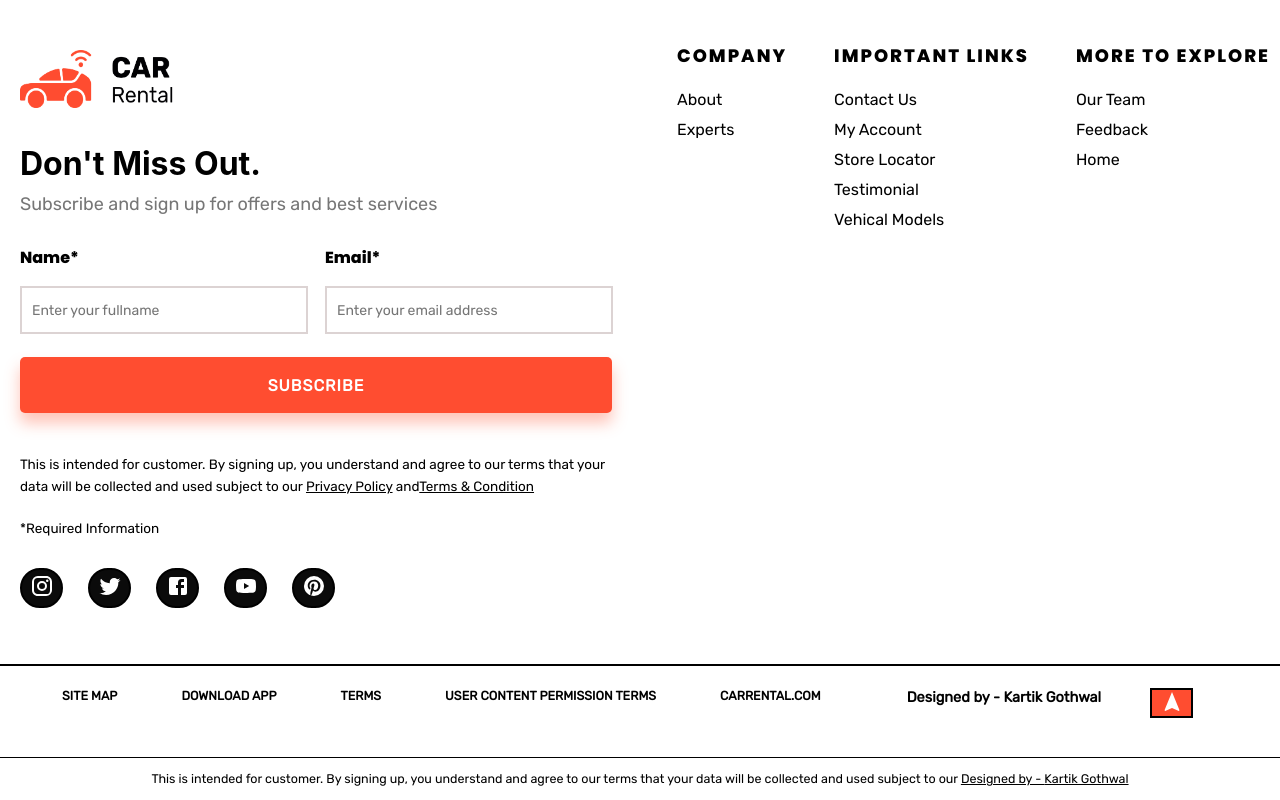
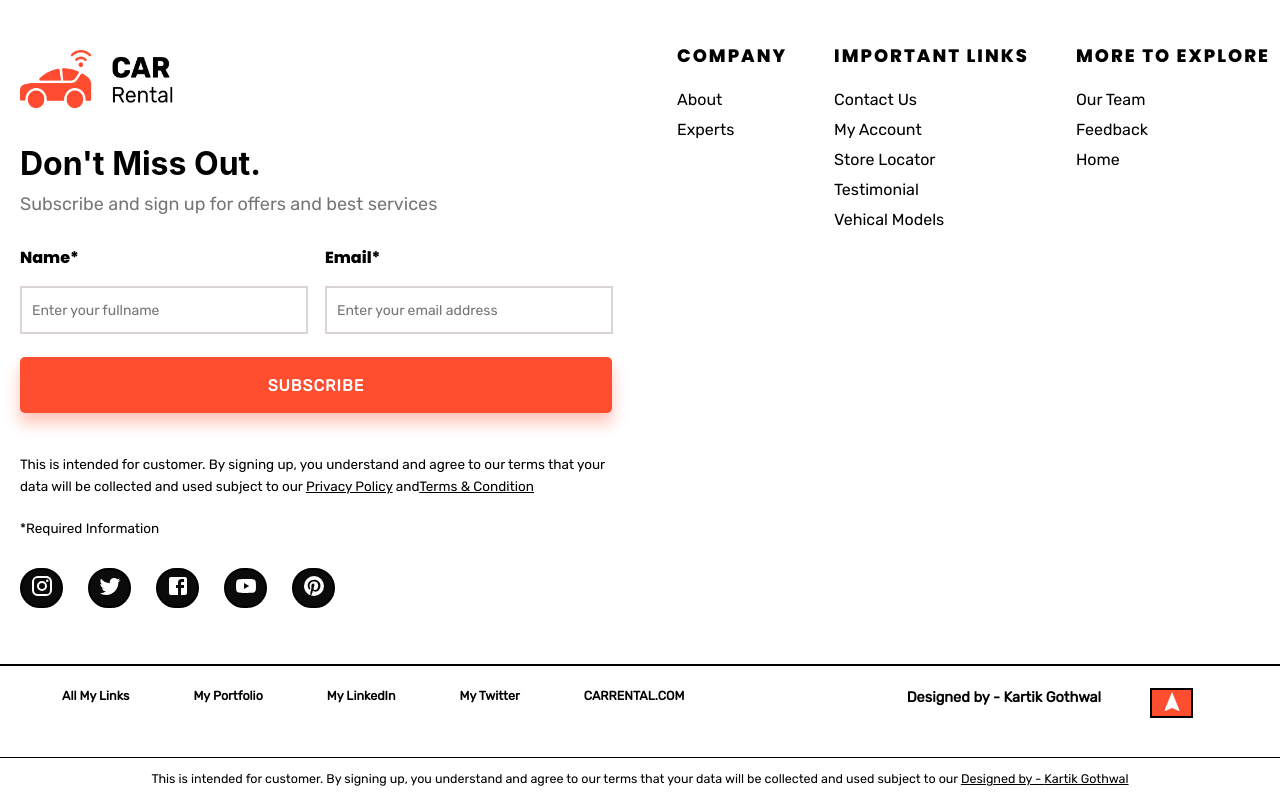
Before and after one commit to paras64/Car-Rental, a React (Create React App) app in the folder Car-Rental-Store-main/: page / in a window 1280 px wide. Shown: the part 8160-8960 px from the top of the page. Built offline with nearby package versions, Linux system fonts and the light colour scheme; no server answers.

Commit message:
Project Completed

```diff
--- a/Car-Rental-Store-main/src/component/Footer.jsx
+++ b/Car-Rental-Store-main/src/component/Footer.jsx
@@ -76,7 +76,10 @@ export default function Footer() {
   const handleClick = (e) => {
     e.preventDefault();
     if (data.email && data.fullname) {
-      const doc = axios.post("https://car-rental-backend-1tpp.onrender.com/subscribe", data);
+      const doc = axios.post(
+        "https://car-rental-backend-1tpp.onrender.com/subscribe",
+        data
+      );
       doc
         .then((response) => {
           SetError("");
@@ -197,27 +200,27 @@ export default function Footer() {
                 <section className="socials-list">
                   <div className="socials-list-container">
                     <div className="social-icon">
-                      <a href="https://car-rental-store.vercel.app/">
+                      <a href="https://car-rental-five-indol.vercel.app/">
                         <InstagramIcon className="icons-socials" />
                       </a>
                     </div>
                     <div className="social-icon">
-                      <a href="https://car-rental-store.vercel.app/">
+                      <a href="https://car-rental-five-indol.vercel.app/">
                         <TwitterIcon className="icons-socials" />
                       </a>
                     </div>
                     <div className="social-icon">
-                      <a href="https://car-rental-store.vercel.app/">
+                      <a href="https://car-rental-five-indol.vercel.app/">
                         <FacebookIcon className="icons-socials" />
                       </a>
                     </div>
                     <div className="social-icon">
-                      <a href="https://car-rental-store.vercel.app/">
+                      <a href="https://car-rental-five-indol.vercel.app/">
                         <YouTubeIcon className="icons-socials" />
                       </a>
                     </div>
                     <div className="social-icon">
-                      <a href="https://car-rental-store.vercel.app/">
+                      <a href="https://car-rental-five-indol.vercel.app/">
                         <PinterestIcon className="icons-socials" />
                       </a>
                     </div>
@@ -303,11 +306,15 @@ export default function Footer() {
           </div>
           <div className="footer-container-second">
             <div className="footer-container-second-first-item">
-              <a href="#maps">SITE MAP</a>
-              <a href="#download">DOWNLOAD APP</a>
-              <a href="#">TERMS</a>
-              <a href="#">USER CONTENT PERMISSION TERMS</a>
-              <a href="#">CARRENTAL.COM</a>
+              <a href="https://linktr.ee/kartik.gothwal_">All My Links</a>
+              <a href="https://kartik-gothwal.vercel.app/">My Portfolio</a>
+              <a href="https://www.linkedin.com/in/kartikgothwal/">
+                My LinkedIn
+              </a>
+              <a href="https://twitter.com/KartikGothwal28">My Twitter</a>
+              <a href="https://car-rental-five-indol.vercel.app/">
+                CARRENTAL.COM
+              </a>
             </div>
             <div className="footer-container-second-second-item">
               <a href="https://kartik-gothwal.vercel.app/" target="_blank">
```
